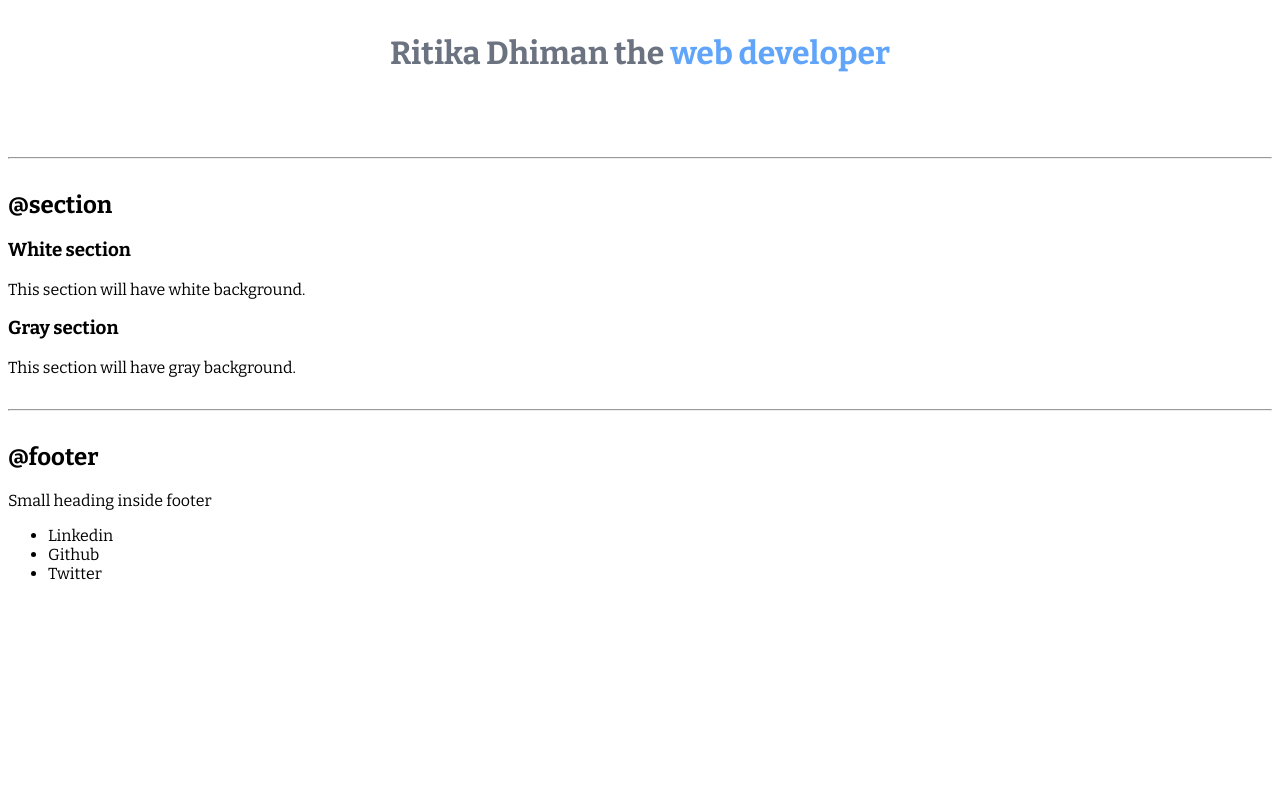
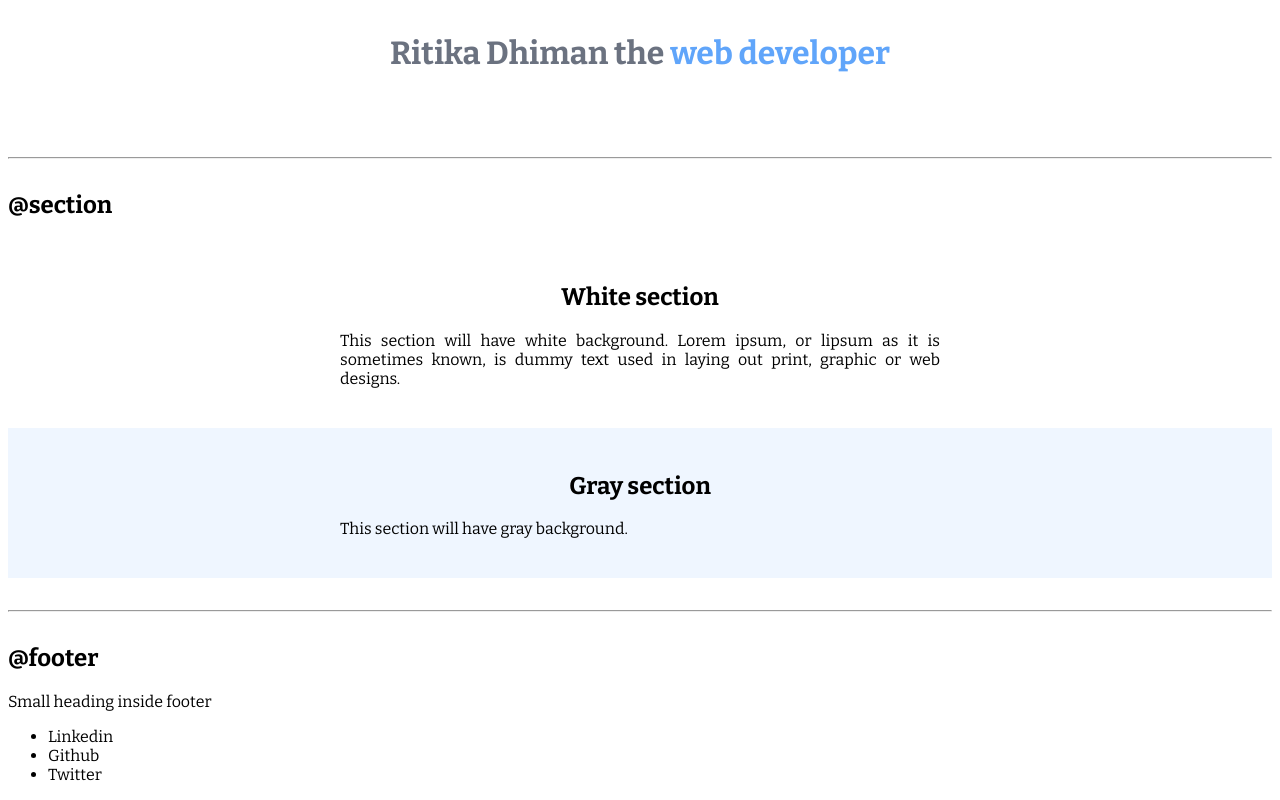
Before and after one commit to ritika99/component-library, a plain HTML site: page index.html in a window 1280 px wide. Shown: the part 2155-2955 px from the top of the page. Before the commit the page ends 2754 px from the top, so only its background shows below. Drawn offline with nearby package versions, Linux system fonts and the light colour scheme.

Commit message:
style: section

```diff
--- a/index.html
+++ b/index.html
@@ -125,14 +125,18 @@
 
     <h2>@section</h2>
 
-    <section>
-        <h3>White section</h3>
-        <p>This section will have white background.</p>
+    <section class="section">
+        <div class="container container-center">
+            <h1>White section</h3>
+                <p>This section will have white background.
+                Lorem ipsum, or lipsum as it is sometimes known, is dummy text used in laying out print, graphic or web designs.
+                </p>
+        </div>
     </section>
 
-    <section>
-        <h3>Gray section</h3>
-        <p>This section will have gray background.</p>
+    <section class="section section-inverted">
+        <div class="container container-center"><h1>Gray section</h3>
+            <p>This section will have gray background.</p></div>
     </section>
 
     <hr>
--- a/styles.css
+++ b/styles.css
@@ -5,6 +5,7 @@
 :root {
     --primary-color: #60A5FA;
     --dark-blue: #6B7280;
+    --pastel-blue: #EFF6FF;
 }
 
 body {
@@ -86,6 +87,8 @@ hr {
     text-decoration: underline;
 }
 
+/* header */
+
 .header {
     padding: 2rem;
 }
@@ -105,3 +108,19 @@ hr {
 .header-heading-inverted {
     color: var(--primary-color);
 }
+
+/* sections */
+.section {
+    padding: 1.5rem;
+}
+.section h1 {
+    text-align: center;
+}
+
+.section p {
+    text-align: justify;
+}
+
+.section-inverted {
+    background-color: var(--pastel-blue);
+}
```
